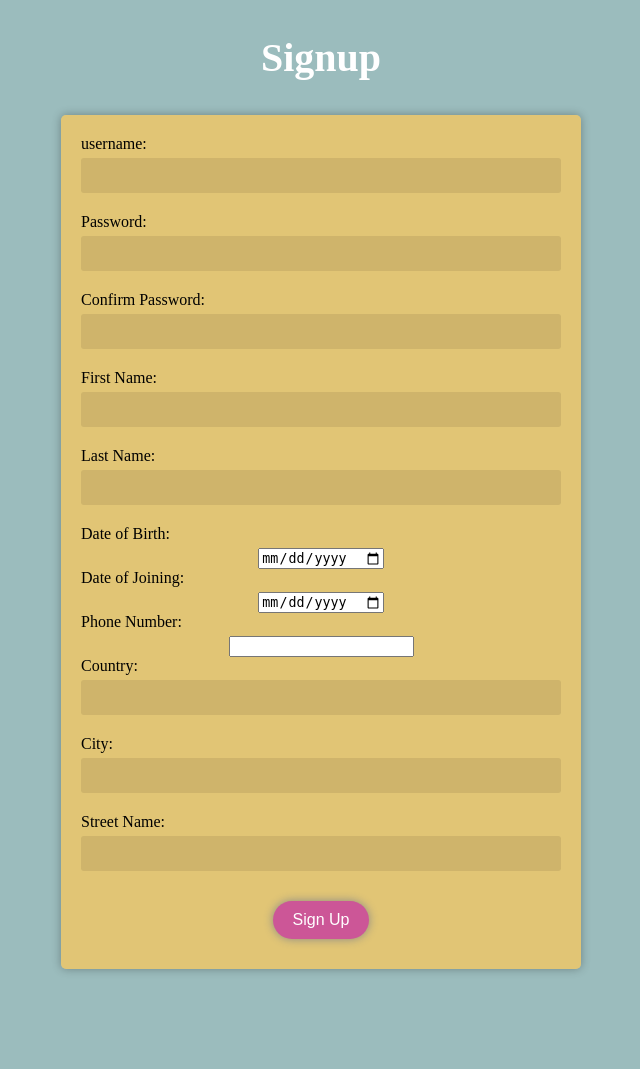
After one commit to unniisme/FTAK-DB, a Flask app: template app/templates/signup_farmer.html in a window 1280 px wide. The commit adds this page. Shown: the whole page, without its empty margins (319-959 px from the left). Run offline with Flask 3, Linux system fonts and the light colour scheme; the template is opened without the code that fills it, so the values that code supplies are empty; some libraries are stand-ins or nearby versions.

Commit message:
signup page works

```diff
--- a/app/api/database.py
+++ b/app/api/database.py
@@ -207,12 +207,14 @@ class FTAKdb(PostgresqlDB):
         db = FTAKdb(admin_username, admin_password, host, port)
         if (len(db.dql_to_dictList(f"SELECT * FROM farmer_login WHERE username='{username}'")) == 0):
             #Unknown username
+            print("unknown username")
             return None
 
         db = FARMERdb(username, password, host, port)
         # Farmer has access to country table
         if db.execute_dql_commands("SELECT * FROM country") == None:
             #Unknown password
+            print("unknown password")
             return None
 
         return db
--- a/app/app.py
+++ b/app/app.py
@@ -1,4 +1,4 @@
-from flask import Flask, render_template, request, redirect,  url_for
+from flask import Flask, render_template, request, redirect,  url_for, flash
 from api.database import FTAKdb
 
 app = Flask(__name__)
@@ -30,6 +30,11 @@ def login():
     global db
 
     client = request.args.get('role')
+
+    if 'signup' in request.form and request.form['signup'] == 'Signup':
+        print("signup clicked")
+        return redirect(url_for("farmer_signup"))
+
     if 'username' in request.form:
         username = request.form['username']
         password = request.form['password']
@@ -48,35 +53,44 @@ def login():
 
     return render_template('login.html',role = client)
 
-@app.route('/farmer_signup', methods=['POST'])
-def register():
+@app.route('/farmer_signup', methods=['POST','GET'])
+def farmer_signup():
     global db
 
     address_id = None
 
     if request.method == "POST":
-        # Method to define address
-        if "street_name" in request.form:
-            country = request.form["country"]
-            city = request.form["city"]
-            street_name = request.form["street_name"]
+        # Handle address details
+        country = request.form["country"]
+        city = request.form["city"]
+        street_name = request.form["street_name"]
 
-            address_id = db.insert_address(country, city, street_name)
+        # Insert address into database
+        address_id = db.insert_address(country, city, street_name)
 
-        elif "first_name" in request.form:
-            first_name = request.form["first_name"]
-            last_name = request.form["last_name"]
-            DoB = request.form["DoB"]
-            DoJ = request.form["first_name"]
-            phone_number = request.form["phone_number"]
-            address_id = request.form["address_id"]
+        # Handle user details
+        first_name = request.form["first_name"]
+        last_name = request.form["last_name"]
+        DoB = request.form["DoB"]
+        DoJ = request.form["DoJ"]
+        phone_number = request.form["phone_number"]
+        user_name = request.form["user_name"]
+        password1 = request.form["password"]
+        password2 = request.form["Confirmpassword"]
 
-            db.insert_farmer(first_name, last_name, DoB, DoJ, phone_number, address_id)
+        if password1 != password2:
+            flash("Passwords do not match.")
+            return redirect(request.url)
 
-            return redirect(url_for("login", role="farmer"))
+        # Insert farmer into database
+        db.insert_farmer(first_name, last_name, DoB, DoJ, phone_number, address_id)
+        db.farmer_sign_up(user_name,password1, first_name, last_name, DoB, DoJ, phone_number, address_id)
 
 
-    return render_template('signup.html', countries=db.get_country_city_dict(), address_id = address_id)
+        return redirect(url_for("login", role="farmer"))
+
+
+    return render_template('signup_farmer.html', countries=db.get_country_city_dict(), address_id = address_id)
 
 @app.route('/farmer')
 def farmer():
--- a/app/templates/login.html
+++ b/app/templates/login.html
@@ -21,9 +21,11 @@
     </form>
 
     {% if role == "farmer" %}
+    <form class="signup-form" method="post">
         <div class="signup-container">
-            <input class="signup-button" type="submit" value="Signup">Sign Up</input>
+            <input class="signup-button" type="submit" name="signup" value="Signup"></input>
         </div>
+    </form>
     {% endif %}
 
 </body>
--- /dev/null
+++ b/app/templates/signup_farmer.html
@@ -0,0 +1,44 @@
+<link rel="stylesheet" href="{{ url_for('static',filename='css/login.css') }}">
+
+<!DOCTYPE html>
+<html>
+<head>
+    <title>Login</title>
+</head>
+<body>
+
+
+
+    <h1 class="heading">Signup</h1>
+
+
+    <form class="login-form" method="post">
+        <label for="user_name">username:</label>
+        <input type="text" id="user_name" name="user_name" required><br>
+        <label for="password">Password:</label>
+        <input type="password" id="password" name="password" required><br>
+        <label for="Confirmpassword">Confirm Password:</label>
+        <input type="password" id="Confirmpassword" name="Confirmpassword" required><br>
+        <label for="first_name">First Name:</label>
+        <input type="text" id="first_name" name="first_name" required><br>
+        <label for="last_name">Last Name:</label>
+        <input type="text" id="last_name" name="last_name" required><br>
+        <label for="DoB">Date of Birth:</label>
+        <input type="date" id="DoB" name="DoB" required><br>
+        <label for="DoJ">Date of Joining:</label>
+        <input type="date" id="DoJ" name="DoJ" required><br>
+        <label for="phone_number">Phone Number:</label>
+        <input type="tel" id="phone_number" name="phone_number" pattern="[0-9]{10}" required><br>
+        <label for="country">Country:</label>
+        <input type="text" id="country" name="country" required><br>
+        <label for="city">City:</label>
+        <input type="text" id="city" name="city" required><br>
+        <label for="street_name">Street Name:</label>
+        <input type="text" id="street_name" name="street_name" required><br>
+        <input class="button" type="submit" value="Sign Up">
+    </form>
+
+
+
+</body>
+</html>
```
Also changed, not shown: app/Add_user_test.py (+6 -6 lines), app/templates/farmer.html (added, +15 -0 lines).
